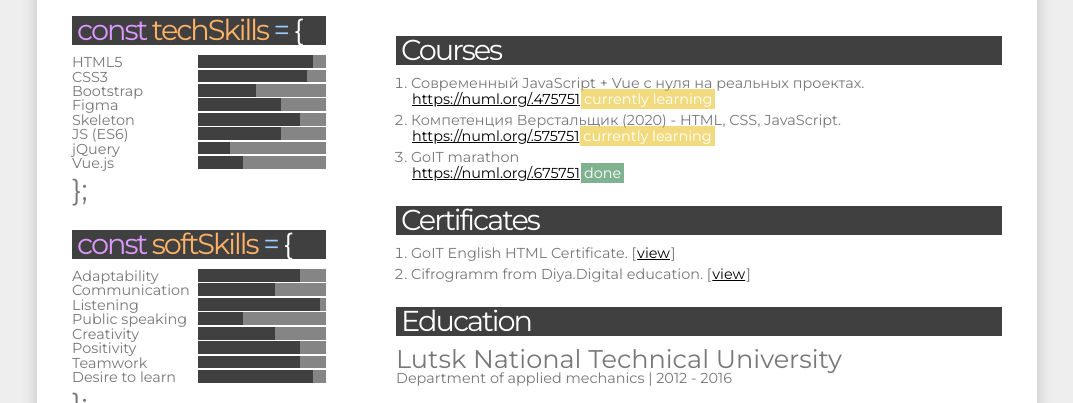
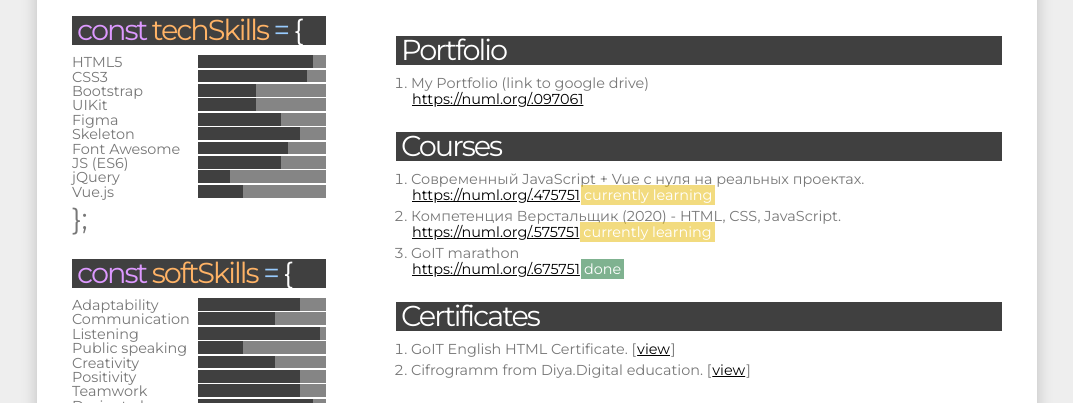
Before and after one commit to paaavuk/paaavuk.github.io, a plain HTML site: page index.html in a window 1280 px wide. Shown: the part 697-1100 px from the top of the page, without its empty margins (103-1176 px from the left). Drawn offline with Linux system fonts and the light colour scheme; grey boxes are pictures that could not be loaded.

Commit message:
Update index.html

```diff
--- a/index.html
+++ b/index.html
@@ -91,7 +91,11 @@
                     </li>
                     <li>
                       Bootstrap
-                      <progress max="100" value="45">45%</progress>
+                      <progress max="100" value="45">55%</progress>
+                    </li>
+                    <li>
+                      UIKit
+                      <progress max="100" value="45">55%</progress>
                     </li>
                     <li>
                       Figma
@@ -100,6 +104,10 @@
                     <li>
                       Skeleton
                       <progress max="100" value="80">80%</progress>
+                    </li>
+                    <li>
+                      Font Awesome
+                      <progress max="100" value="70">70%</progress>
                     </li>
                     <li>
                       JS (ES6)
@@ -246,6 +254,23 @@
                 <br />
               </div>
             </section>
+            <!-- portfolio -->
+            <section>
+              <div class="main-block">
+                <header>
+                  <h3 class="main-block-title">Portfolio</h3>
+                </header>
+                <ol>
+                  <li>
+                    My Portfolio (link to google drive)
+                    <br />
+                    <a href="https://numl.org/.097061" target="_blank"
+                      >https://numl.org/.097061</a
+                    >
+                  </li>
+                </ol>
+              </div>
+            </section>
             <!-- courses -->
             <section>
               <div class="main-block">
```
